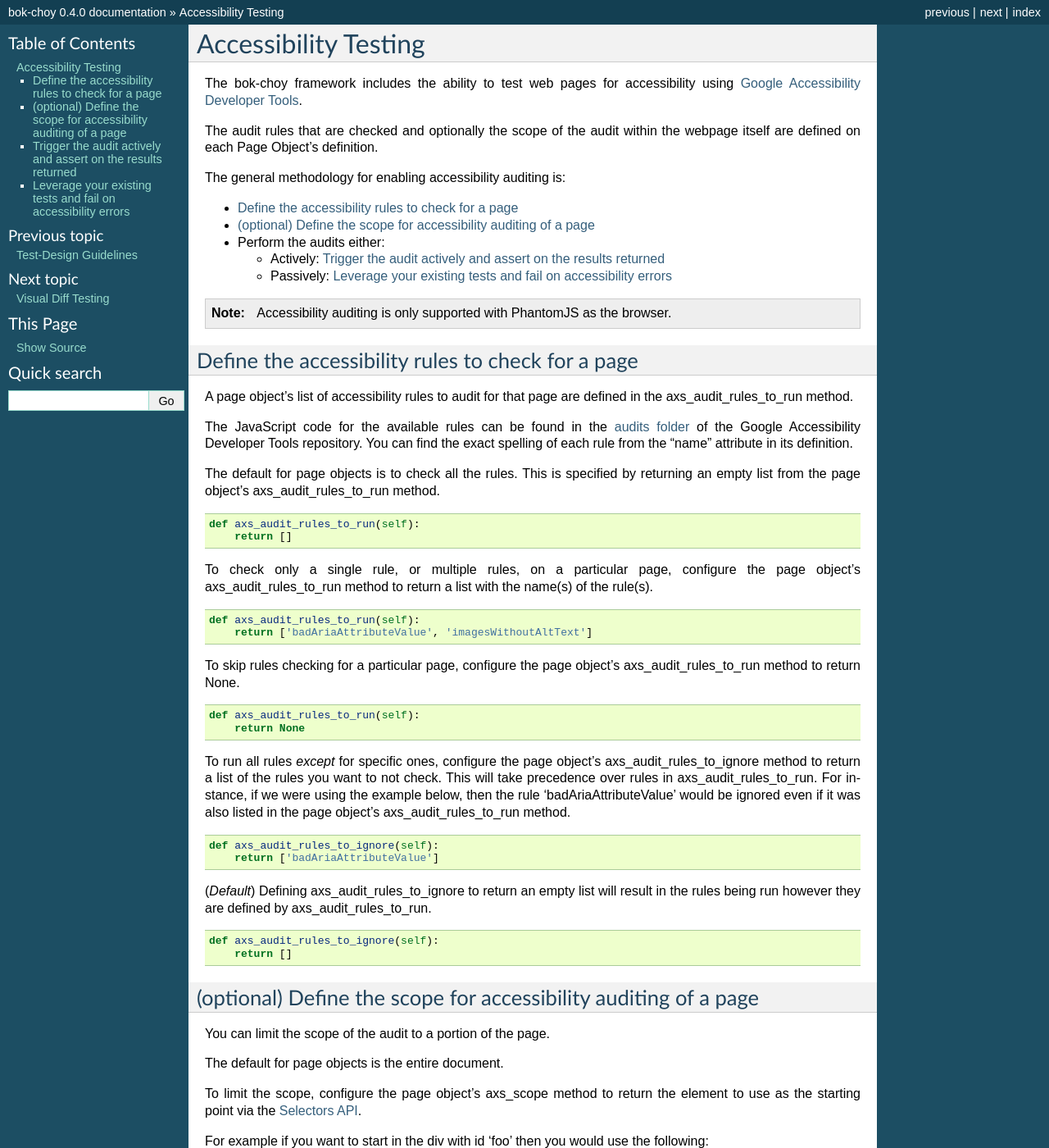
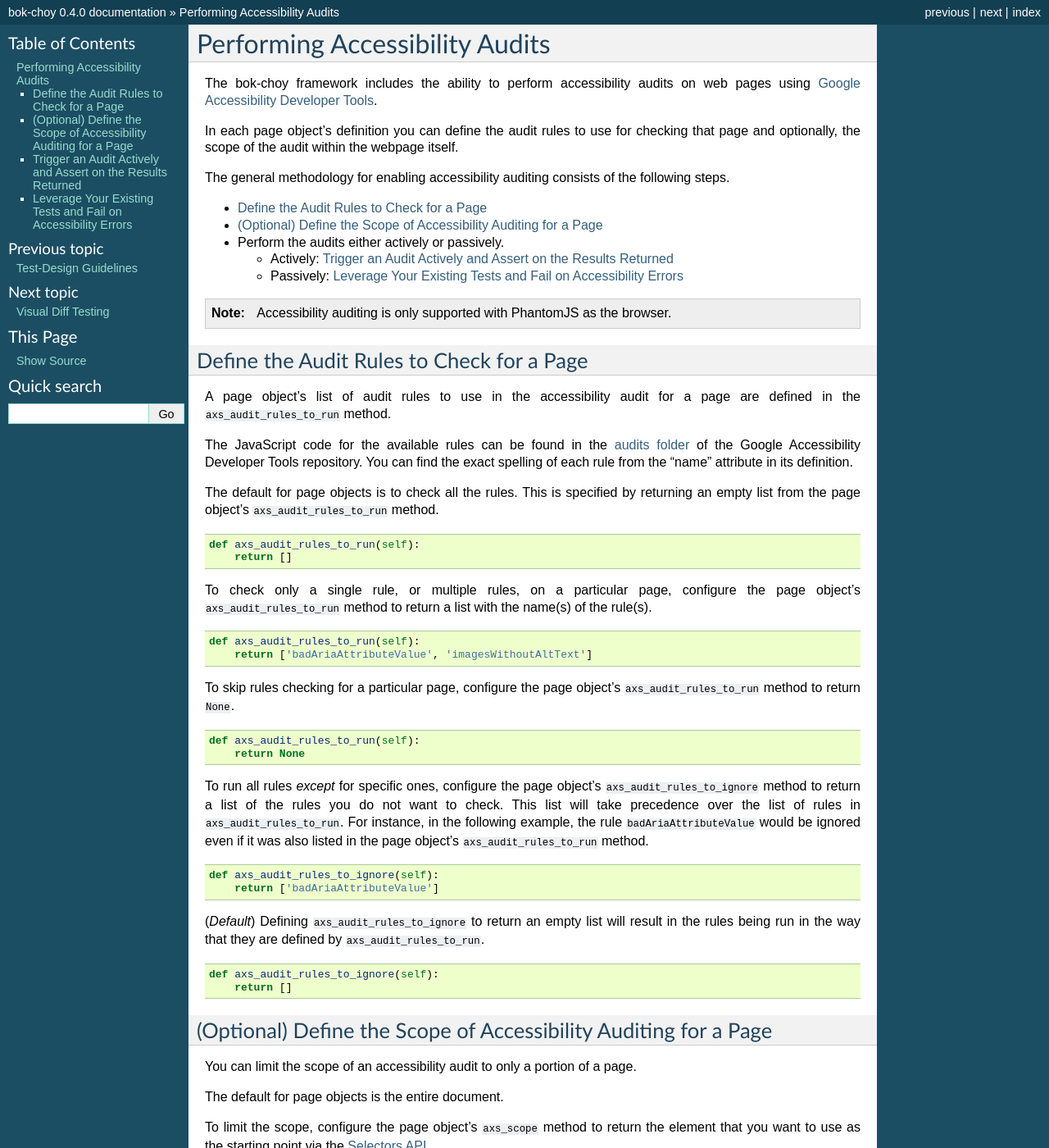
Before and after one commit to openedx-unsupported/bok-choy, a Sphinx documentation site: the page built from docs/accessibility.rst, in a window 1280 px wide and 1400 px high. Shown: the whole window at 82% size. Built offline with Sphinx 7.4.7, drawn with Linux system fonts in a browser that asks for light colours; some of the changed text lies outside the part shown.

Commit message:
Edits to the accessibility file

```diff
--- a/docs/accessibility.rst
+++ b/docs/accessibility.rst
@@ -1,35 +1,38 @@
-Accessibility Testing
-======================
+Performing Accessibility Audits
+==================================
 
-The bok-choy framework includes the ability to test web pages for accessibility
-using `Google Accessibility Developer Tools`_.
+The bok-choy framework includes the ability to perform accessibility audits on
+web pages using `Google Accessibility Developer Tools`_.
 
-The audit rules that are checked and optionally the scope of the audit
-within the webpage itself are defined on each Page Object's definition.
+In each page object's definition you can define the audit rules to use for
+checking that page and optionally, the scope of the audit within the webpage
+itself.
 
-The general methodology for enabling accessibility auditing is:
+The general methodology for enabling accessibility auditing consists of the
+following steps.
 
-* `Define the accessibility rules to check for a page`_
-* `(optional) Define the scope for accessibility auditing of a page`_
-* Perform the audits either:
+* `Define the Audit Rules to Check for a Page`_
+* `(Optional) Define the Scope of Accessibility Auditing for a Page`_
+* Perform the audits either actively or passively.
 
-  * Actively: `Trigger the audit actively and assert on the results returned`_
-  * Passively: `Leverage your existing tests and fail on accessibility errors`_
+  * Actively: `Trigger an Audit Actively and Assert on the Results Returned`_
+  * Passively: `Leverage Your Existing Tests and Fail on Accessibility Errors`_
 
 .. note:: Accessibility auditing is only supported with PhantomJS as the browser.
 
-Define the accessibility rules to check for a page
---------------------------------------------------
 
-A page object's list of accessibility rules to audit for that page are defined
-in the axs_audit_rules_to_run method.
+Define the Audit Rules to Check for a Page
+--------------------------------------------
+
+A page object's list of audit rules to use in the accessibility audit for a
+page are defined in the ``axs_audit_rules_to_run`` method.
 
 The JavaScript code for the available rules can be found in the `audits folder`_
 of the Google Accessibility Developer Tools repository. You can find the exact
 spelling of each rule from the "name" attribute in its definition.
 
 The default for page objects is to check all the rules. This is specified by
-returning an empty list from the page object's axs_audit_rules_to_run method.
+returning an empty list from the page object's ``axs_audit_rules_to_run`` method.
 
 .. code-block:: python
 
@@ -37,7 +40,7 @@ returning an empty list from the page object's axs_audit_rules_to_run method.
         return []
 
 To check only a single rule, or multiple rules, on a particular page,
-configure the page object's axs_audit_rules_to_run method to return a list
+configure the page object's ``axs_audit_rules_to_run`` method to return a list
 with the name(s) of the rule(s).
 
 .. code-block:: python
@@ -46,7 +49,7 @@ with the name(s) of the rule(s).
         return ['badAriaAttributeValue', 'imagesWithoutAltText']
 
 To skip rules checking for a particular page, configure the page object's
-axs_audit_rules_to_run method to return None.
+``axs_audit_rules_to_run`` method to return ``None``.
 
 .. code-block:: python
 
@@ -55,20 +58,20 @@ axs_audit_rules_to_run method to return None.
 
 
 To run all rules *except* for specific ones, configure the page object's
-axs_audit_rules_to_ignore method to return a list of the rules you want to not
-check. This will take precedence over rules in axs_audit_rules_to_run. For
-instance, if we were using the example below, then the rule 'badAriaAttributeValue'
-would be ignored even if it was also listed in the page object's
-axs_audit_rules_to_run method.
+``axs_audit_rules_to_ignore`` method to return a list of the rules you do not
+want to check. This list will take precedence over the list of rules in
+``axs_audit_rules_to_run``. For instance, in the following example, the rule
+``badAriaAttributeValue`` would be ignored even if it was also listed in the
+page object's ``axs_audit_rules_to_run`` method.
 
 .. code-block:: python
 
     def axs_audit_rules_to_ignore(self):
         return ['badAriaAttributeValue']
 
-(*Default*) Defining axs_audit_rules_to_ignore to return an empty list
-will result in the rules being run however they are defined by
-axs_audit_rules_to_run.
+(*Default*) Defining ``axs_audit_rules_to_ignore`` to return an empty list
+will result in the rules being run in the way that they are defined by
+``axs_audit_rules_to_run``.
 
 .. code-block:: python
 
@@ -76,18 +79,18 @@ axs_audit_rules_to_run.
         return []
 
 
-(optional) Define the scope for accessibility auditing of a page
+(Optional) Define the Scope of Accessibility Auditing for a Page
 ----------------------------------------------------------------
 
-You can limit the scope of the audit to a portion of the page.
+You can limit the scope of an accessibility audit to only a portion of a page.
 
 The default for page objects is the entire document.
 
-To limit the scope, configure the page object's axs_scope method to return the
-element to use as the starting point via the `Selectors API`_.
+To limit the scope, configure the page object's ``axs_scope`` method to return the
+element that you want to use as the starting point via the `Selectors API`_.
 
-For example if you want to start in the div with id 'foo' then you would use
-the following:
+For instance, to start the accessibility audit in the ``div`` with id ``foo``,
+you can follow this example.
 
 .. code-block:: python
 
@@ -95,13 +98,14 @@ the following:
         return 'document.querySelector("div#foo")'
 
 
-Trigger the audit actively and assert on the results returned
+Trigger an Audit Actively and Assert on the Results Returned
 --------------------------------------------------------------
-Do this by calling the Page Object class's do_axs_audit method and then
-asserting on the results returned.
 
-Here is an example of how you might write a testcase that actively performs
-an accessibility audit:
+To trigger an accessibility audit actively, call the page object class's
+``do_axs_audit`` method and then assert on the results returned.
+
+Here is an example of how you might write a test case that actively performs
+an accessibility audit.
 
 .. code-block:: python
 
@@ -133,14 +137,18 @@ an accessibility audit:
             self.assertEqual(0, len(result.warnings))
 
 
-Leverage your existing tests and fail on accessibility errors
+Leverage Your Existing Tests and Fail on Accessibility Errors
 -------------------------------------------------------------
-Do this by setting the VERIFY_ACCESSIBILITY environment variable to True.
-This will trigger an accessibility audit whenever a Page Object's wait_for_page
-method is called, and raise an AccessibilityError if errors are found on the page.
+
+To trigger accessibility audits passively, set the ``VERIFY_ACCESSIBILITY``
+environment variable to ``True``. Doing so triggers an accessibility audit
+whenever a page object's ``wait_for_page`` method is called. If errors are
+found on the page, an AccessibilityError is raised.
+
+.. note:: An AccessibilityError is raised only on errors, not on warnings.
 
 You might already have some bok-choy tests written for your web application.
-Here is an example of one:
+Here is an example of a bok-choy test.
 
 
 .. code-block:: python
```
Also changed, not shown: other parts of docs/accessibility.rst (+6 -5 lines).
